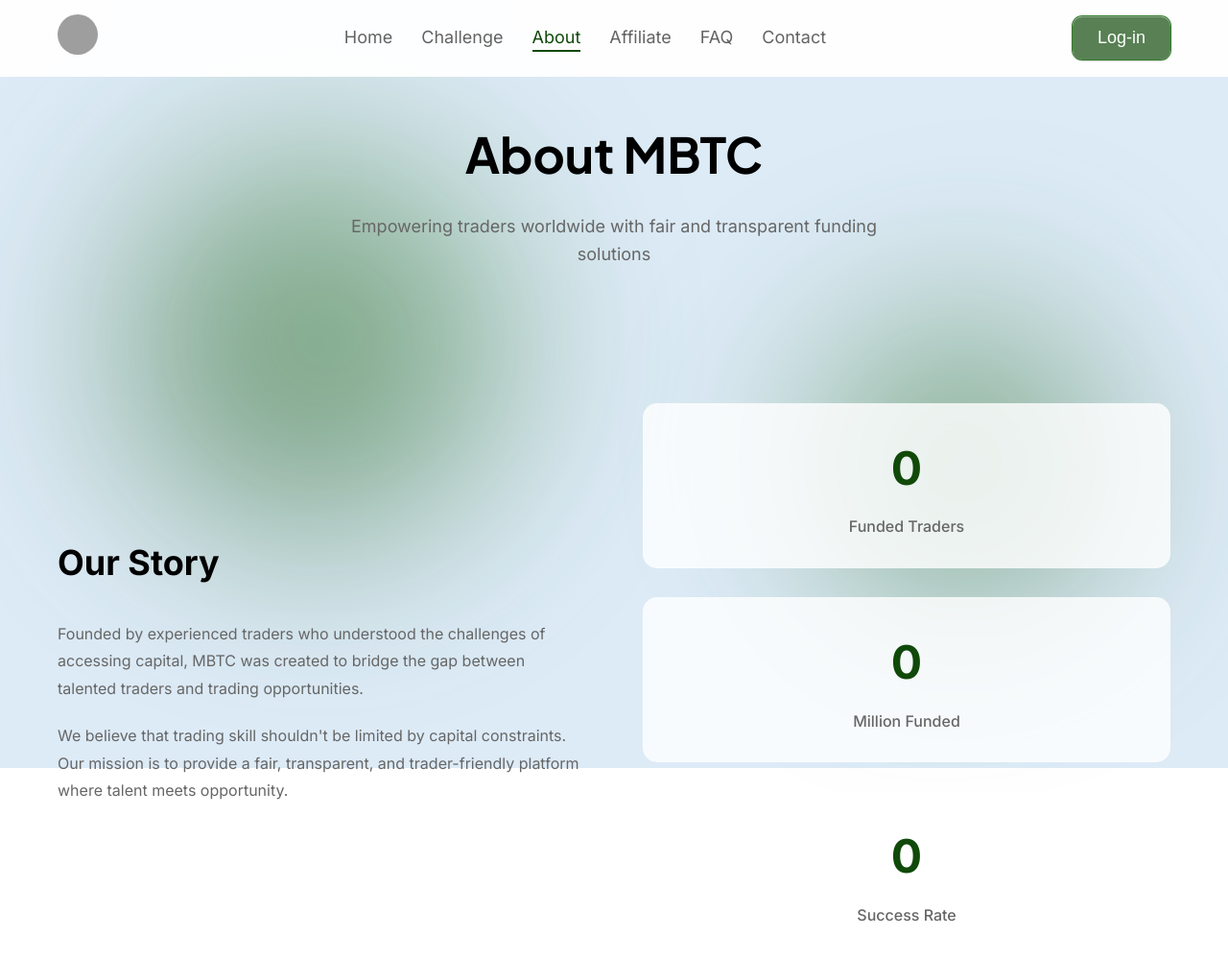
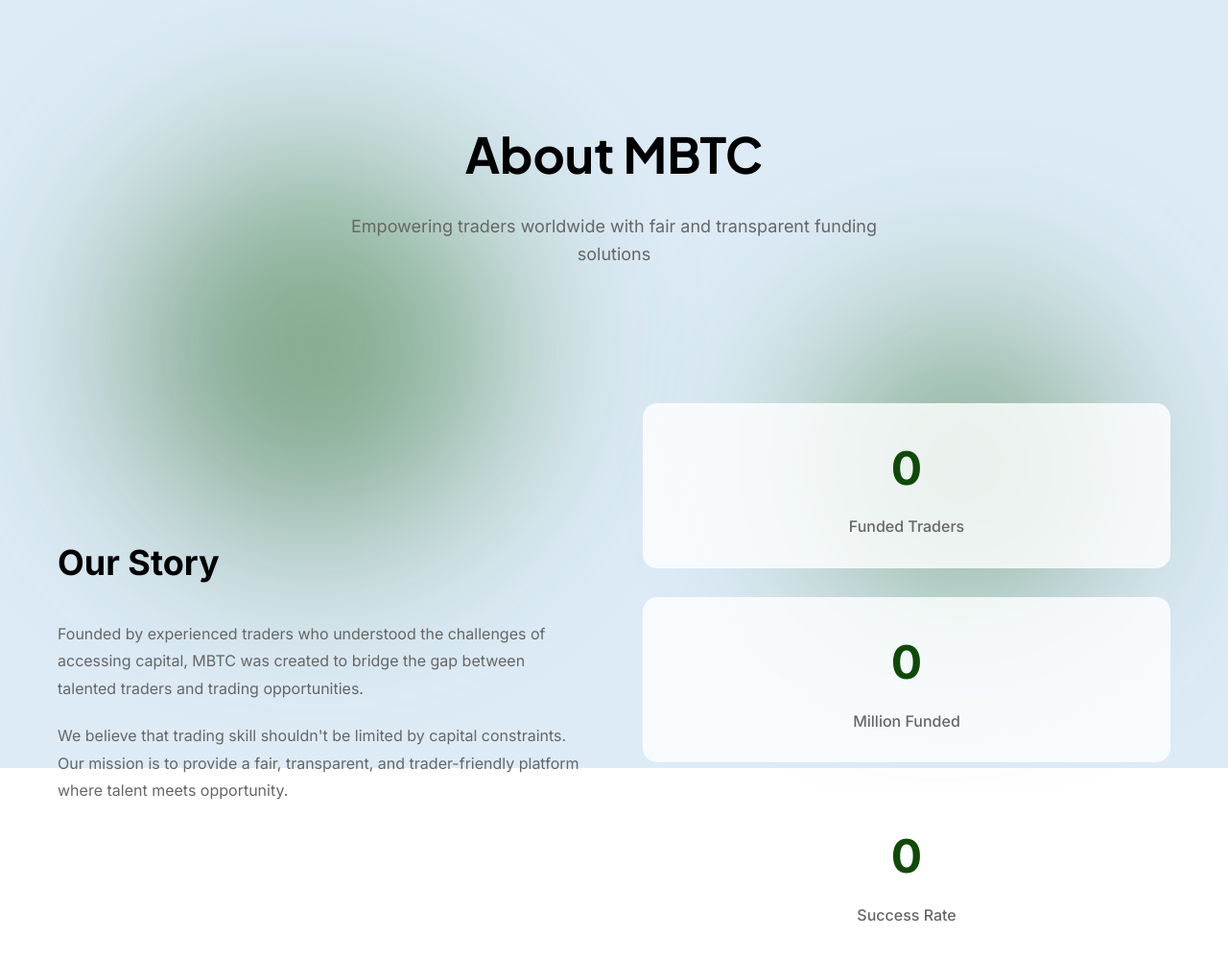
Before and after one commit to VictorModupe/store-api, a plain HTML site: page about.html in a window 1280 px wide. Shown: the top 1000 px of the page at 96% size. Drawn offline with Linux system fonts and the light colour scheme; grey boxes are pictures that could not be loaded.

Commit message:
second push

```diff
--- a/about.html
+++ b/about.html
@@ -9,7 +9,7 @@
 </head>
 <body>
     <!-- Navigation -->
-    <nav class="navbar">
+    <!-- <nav class="navbar">
         <div class="nav-container">
             <div class="nav-logo">
                 <img src="https://images.pexels.com/photos/730547/pexels-photo-730547.jpeg?auto=compress&cs=tinysrgb&w=50&h=50" alt="MBTC Logo" class="logo">
@@ -29,7 +29,7 @@
                 <span></span>
             </div>
         </div>
-    </nav>
+    </nav> -->
 
     <!-- About Page Content -->
     <main class="about-page">
```
Also changed, not shown: challenge.html (+2 -2 lines), contact.html (+2 -2 lines), index.html (+2 -2 lines).
